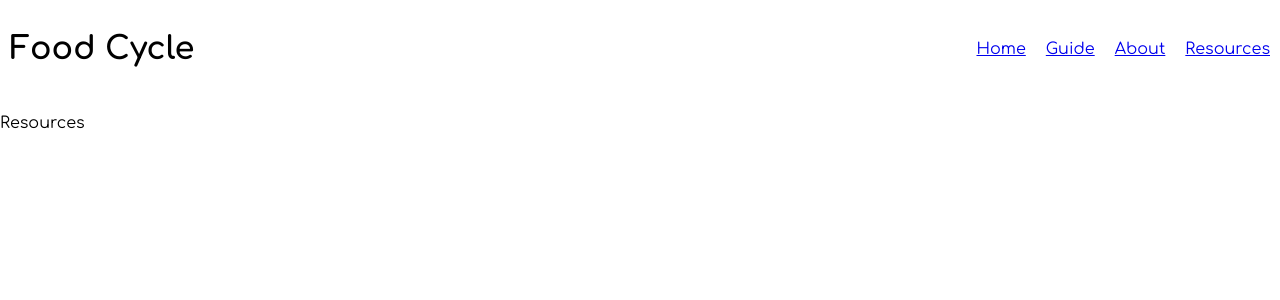
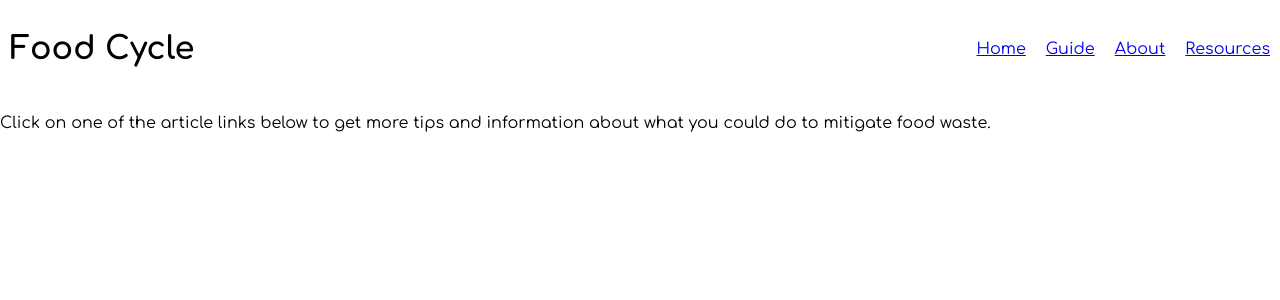
Before and after one commit to UW-INFO442-AU21/group1-jeremys-goats, a React (Create React App) app: page /resources in a window 1280 px wide. Shown: the top 300 px of the page. Built offline with nearby package versions, Linux system fonts and the light colour scheme.

Commit message:
card components

```diff
--- a/src/Components/Cards.jsx
+++ b/src/Components/Cards.jsx
@@ -1,8 +1,8 @@
-function Card() {
+export function cards() {
     return (
-        <div
+        <div>
             //make container
             //make cards
-        />
-    )
+        </div>
+    );
 }
--- a/src/Pages/Resources.jsx
+++ b/src/Pages/Resources.jsx
@@ -1,9 +1,12 @@
-const Resources = () => {
+import { cards } from "../Components/Cards"
+
+const Card = () => {
     return (
         <div>
-            <p>Resources</p>
+            <p>Click on one of the article links below to get more tips and information about what you could do to mitigate food waste.</p>
+
         </div>
     )
 }
 
-export default Resources;
+export default Card;
```
